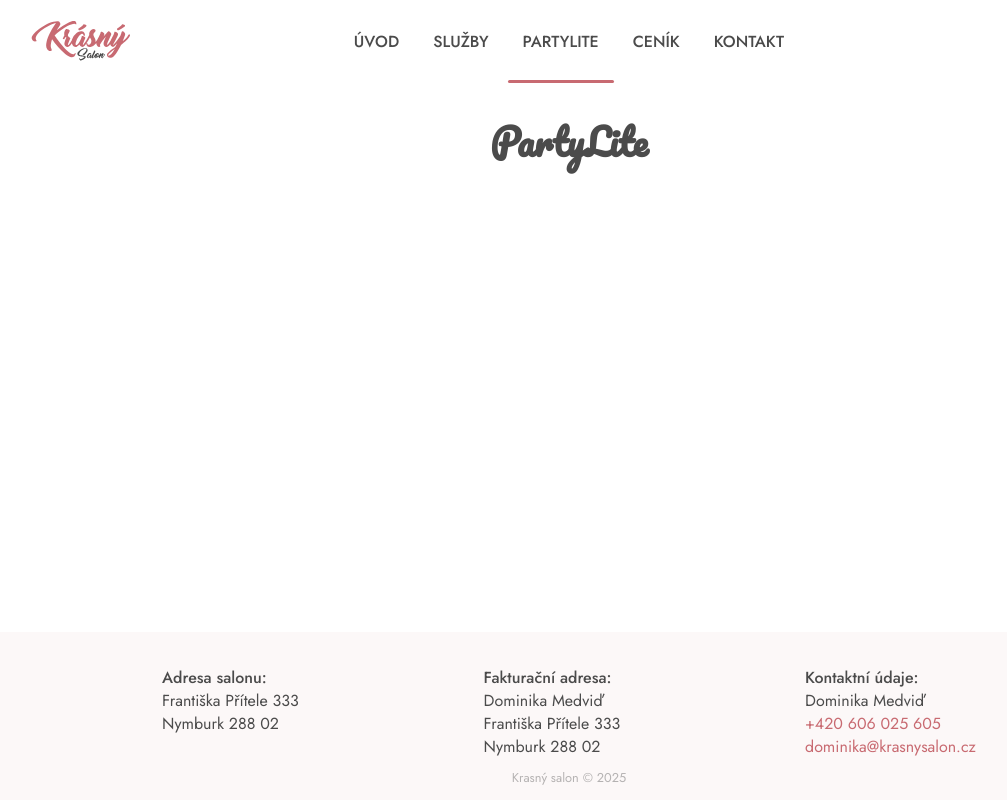
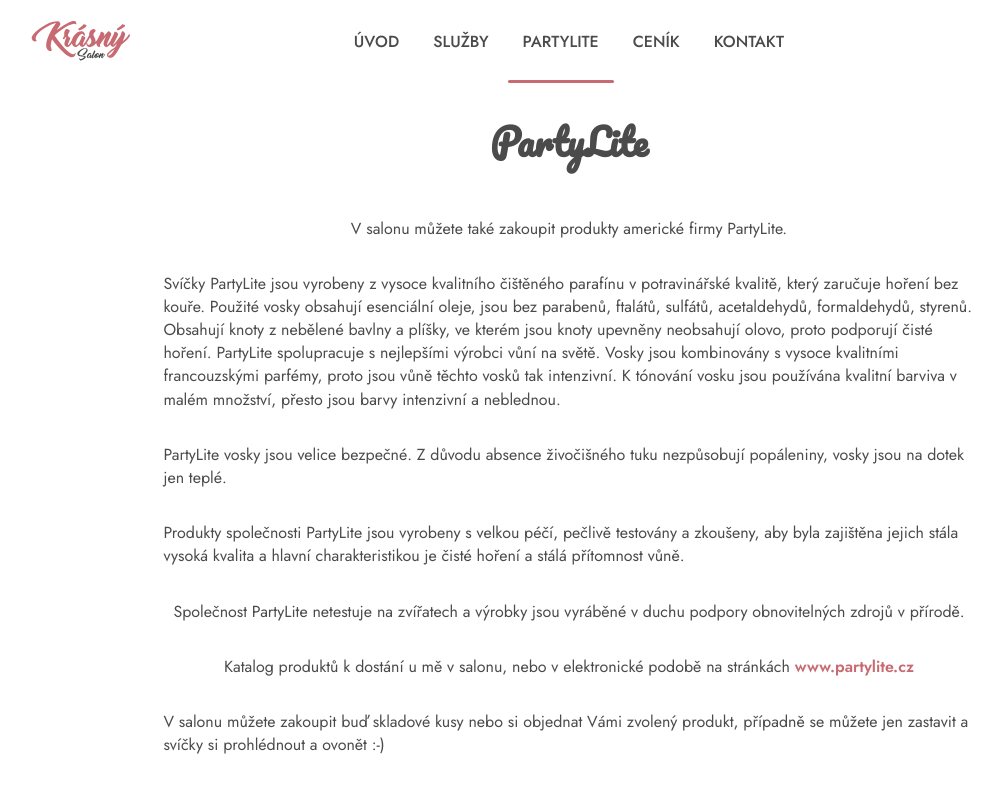
Before and after one commit to valerijmedvid/krasny-salon-2.0, a Nuxt app: page /partylite in a window 1280 px wide. Shown: the top 800 px of the page, without its empty margins (71-1078 px from the left). Built offline with nearby package versions, Linux system fonts and the light colour scheme.

Commit message:
add partyLite page

```diff
--- a/assets/css/main.scss
+++ b/assets/css/main.scss
@@ -60,6 +60,19 @@
       max-width: none;
     }
   }
+
+  a {
+    color: vars.$pink;
+    text-decoration: none;
+    font-weight: 600;
+    cursor: pointer;
+    transition: 0.2s ease;
+
+    &:hover {
+      color: vars.$pink-light;
+      text-decoration: underline;
+    }
+  }
 }
 
 .fade-enter-active,
--- a/components/FooterAddress.vue
+++ b/components/FooterAddress.vue
@@ -24,7 +24,7 @@
         </a>
       </p>
     </div>
-    <p class="year">Krasný salon &copy; {{ new Date().getFullYear() }}</p>
+    <p class="year">Krásný salon &copy; {{ new Date().getFullYear() }}</p>
   </footer>
 </template>
 
--- a/package.json
+++ b/package.json
@@ -11,11 +11,11 @@
     "postinstall": "nuxt prepare"
   },
   "dependencies": {
-    "nuxt": "^3.15.4",
+    "nuxt": "^3.16.2",
     "vue": "latest",
     "vue-router": "latest"
   },
   "devDependencies": {
-    "sass": "^1.84.0"
+    "sass": "^1.86.3"
   }
 }
--- a/pages/partylite.vue
+++ b/pages/partylite.vue
@@ -1,6 +1,44 @@
 <template>
   <div>
     <h1 class="page-title">PartyLite</h1>
+
+    <article>
+      <p>V salonu můžete také zakoupit produkty americké firmy PartyLite.</p>
+      <p>
+        Svíčky PartyLite jsou vyrobeny z vysoce kvalitního čištěného parafínu v
+        potravinářské kvalitě, který zaručuje hoření bez kouře. Použité vosky
+        obsahují esenciální oleje, jsou bez parabenů, ftalátů, sulfátů,
+        acetaldehydů, formaldehydů, styrenů. Obsahují knoty z nebělené bavlny a
+        plíšky, ve kterém jsou knoty upevněny neobsahují olovo, proto podporují
+        čisté hoření. PartyLite spolupracuje s nejlepšími výrobci vůní na světě.
+        Vosky jsou kombinovány s vysoce kvalitními francouzskými parfémy, proto
+        jsou vůně těchto vosků tak intenzivní. K tónování vosku jsou používána
+        kvalitní barviva v malém množství, přesto jsou barvy intenzivní a
+        neblednou.
+      </p>
+      <p>
+        PartyLite vosky jsou velice bezpečné. Z důvodu absence živočišného tuku
+        nezpůsobují popáleniny, vosky jsou na dotek jen teplé.
+      </p>
+      <p>
+        Produkty společnosti PartyLite jsou vyrobeny s velkou péčí, pečlivě
+        testovány a zkoušeny, aby byla zajištěna jejich stála vysoká kvalita a
+        hlavní charakteristikou je čisté hoření a stálá přítomnost vůně.
+      </p>
+      <p>
+        Společnost PartyLite netestuje na zvířatech a výrobky jsou vyráběné v
+        duchu podpory obnovitelných zdrojů v přírodě.
+      </p>
+      <p>
+        Katalog produktů k dostání u mě v salonu, nebo v elektronické podobě na
+        stránkách <a href="http://www.partylite.cz">www.partylite.cz</a>
+      </p>
+      <p>
+        V salonu můžete zakoupit buď skladové kusy nebo si objednat Vámi zvolený
+        produkt, případně se můžete jen zastavit a svíčky si prohlédnout a
+        ovonět :-)
+      </p>
+    </article>
   </div>
 </template>
 
```
Also changed, not shown: 1 other file (tests, documents, lock files or other folders).
